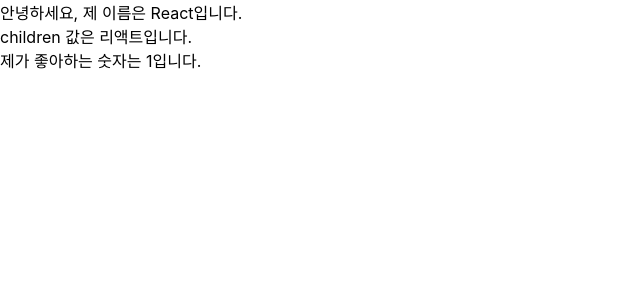
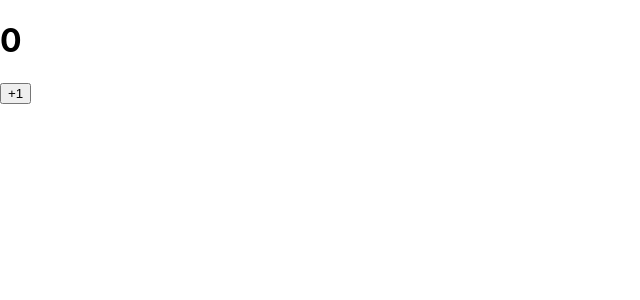
Before and after one commit to jeongyeonKimm/hello-react, a React (Create React App) app: page / in a window 1280 px wide. Shown: the top 300 px of the page, without its empty margins (0-640 px from the left). Built offline with nearby package versions, Linux system fonts and the light colour scheme.

Commit message:
Counter component

```diff
--- a/src/App.js
+++ b/src/App.js
@@ -1,11 +1,7 @@
-import MyComponent from "./MyComponent";
+import Counter from "./Counter";
 
 const App = () => {
-  return (
-    <MyComponent name="React" favoriteNumber={1}>
-      리액트
-    </MyComponent>
-  );
+  return <Counter />;
 };
 
 export default App;
--- a/src/Counter.js
+++ b/src/Counter.js
@@ -1,4 +1,3 @@
-import { render } from "@testing-library/react";
 import { Component } from "react";
 
 class Counter extends Component {
```
